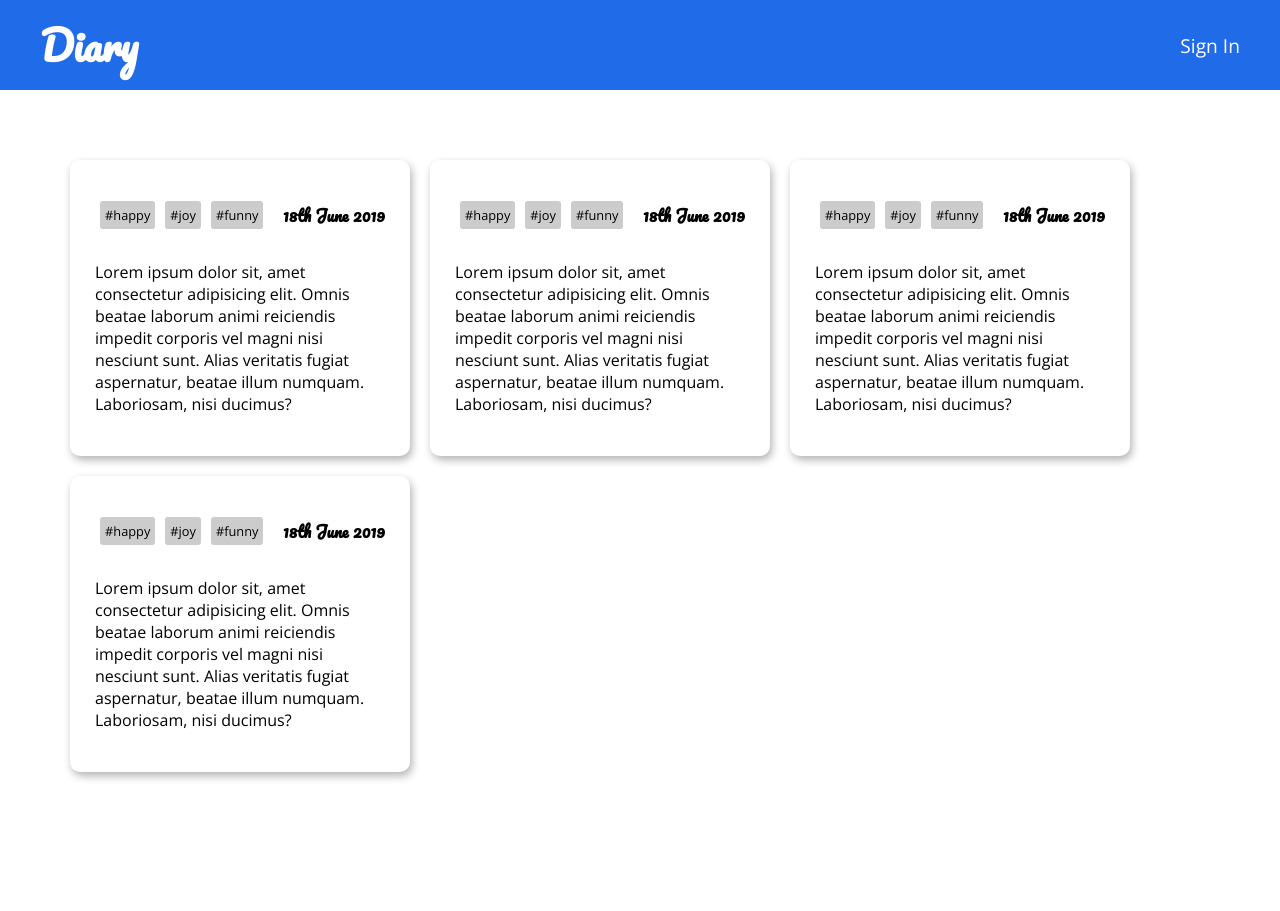
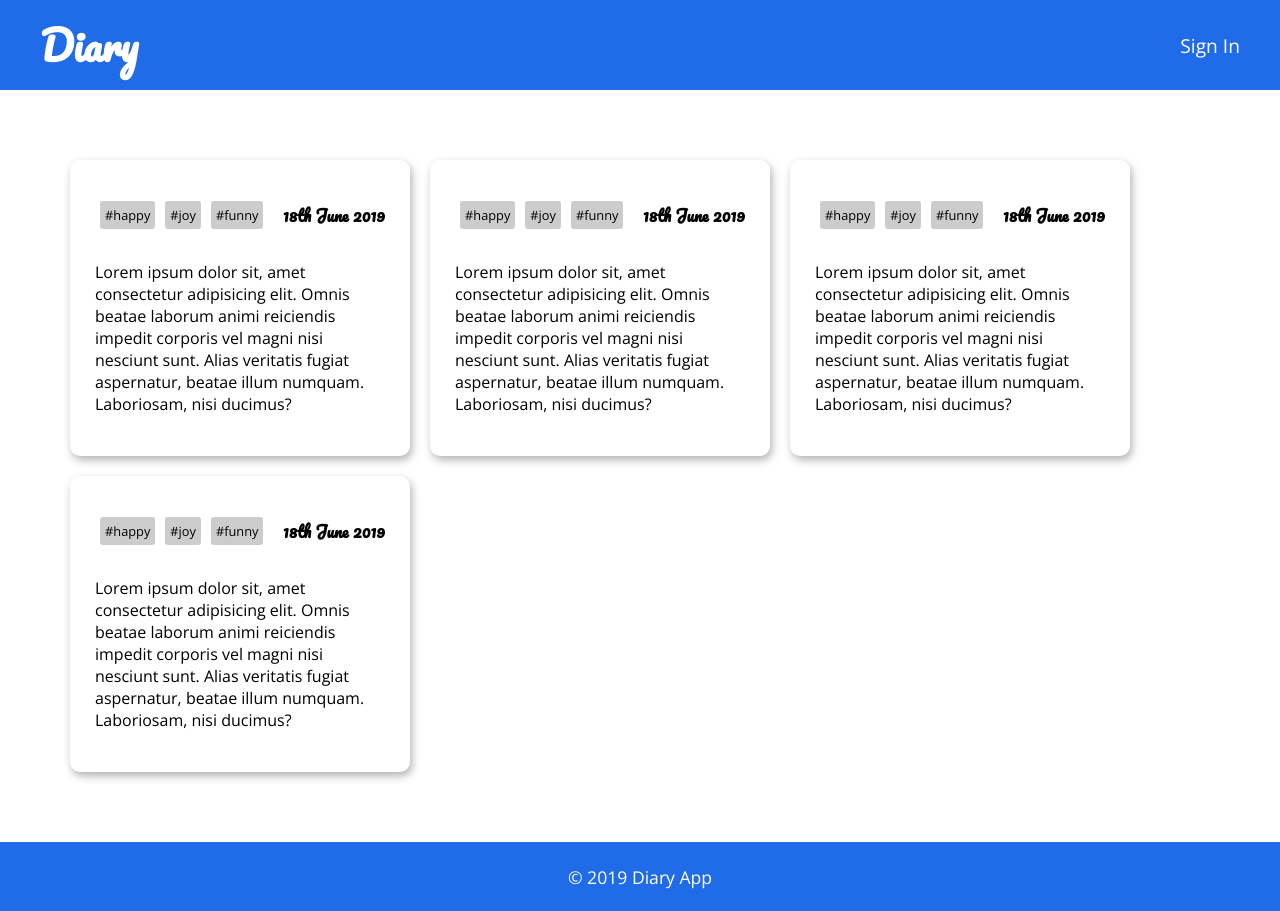
Before and after one commit to alphexng/mock-diary-front, a React (Create React App) app: page / in a window 1280 px wide. Before the commit the page ends 842 px from the top, so only its background shows below. Built offline with nearby package versions, Linux system fonts and the light colour scheme.

Commit message:
Added and Styled Footer

```diff
--- /dev/null
+++ b/src/components/Footer/Footer.js
@@ -0,0 +1,12 @@
+import React from 'react';
+import classes from './Footer.module.css';
+
+const footer = (props) => {
+    return (
+        <footer className={classes.Footer}>
+            <p>&copy; 2019 Diary App</p>
+        </footer>
+    );
+}
+
+export default footer;
--- /dev/null
+++ b/src/components/Footer/Footer.module.css
@@ -0,0 +1,10 @@
+.Footer {
+    text-align: center;
+    background-color: var(--blue);
+    padding: 5px 0;
+    color: #fff;
+}
+
+.Footer p {
+    font-size: 1.1rem;
+}
--- a/src/containers/Home/Home.js
+++ b/src/containers/Home/Home.js
@@ -1,6 +1,7 @@
 import React, { Component } from "react";
 import Header from "../../components/Header/Header";
 import Entries from "../../components/Entries/Entries";
+import Footer from '../../components/Footer/Footer';
 
 class Home extends Component {
 	state = {
@@ -40,6 +41,7 @@
 			<React.Fragment>
 				<Header />
 				<Entries entries={this.state.entries} />
+				<Footer />
 			</React.Fragment>
 		);
 	}
```
